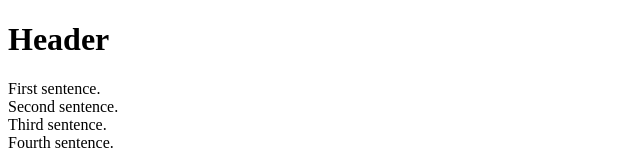
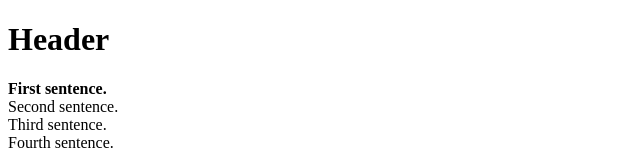
Before and after one commit to BigChubbsXD/HTML_Test, a plain HTML site: page index.html in a window 1280 px wide. Shown: the top 165 px of the page, 0-640 px from the left. Drawn offline with Linux system fonts and the light colour scheme.

Commit message:
Update index.html

```diff
--- a/index.html
+++ b/index.html
@@ -7,7 +7,7 @@
     <body>
         <h1>Header</h1>
             <p>
-                First sentence.
+                <strong>First sentence.</strong>
             <br>Second sentence.
             <br>Third sentence.
             <br>Fourth sentence.
```
